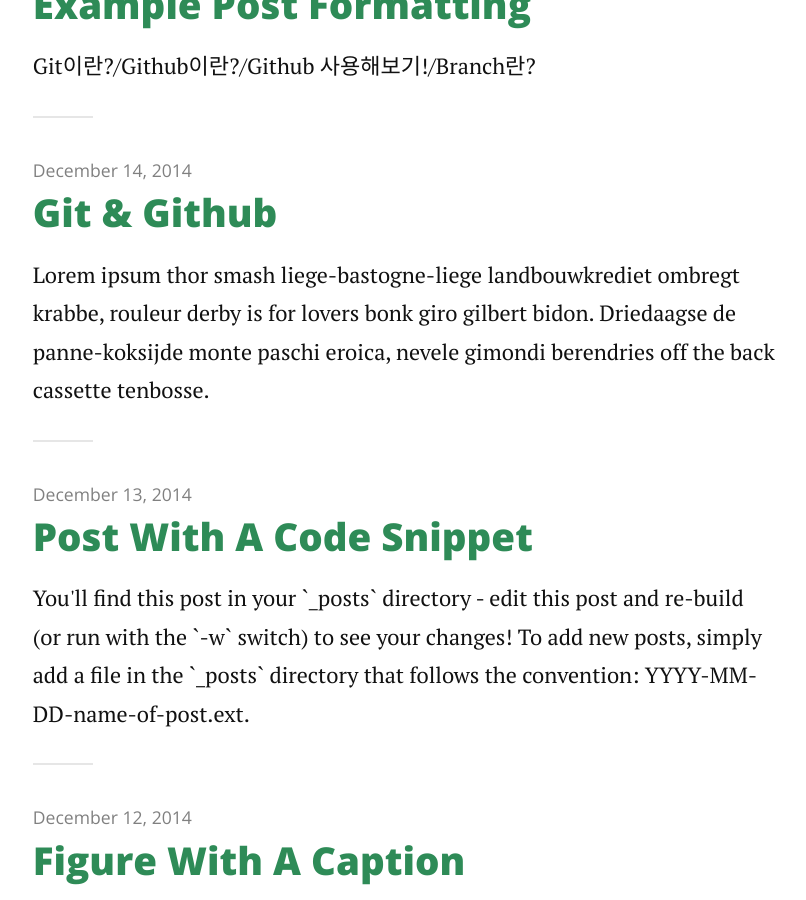
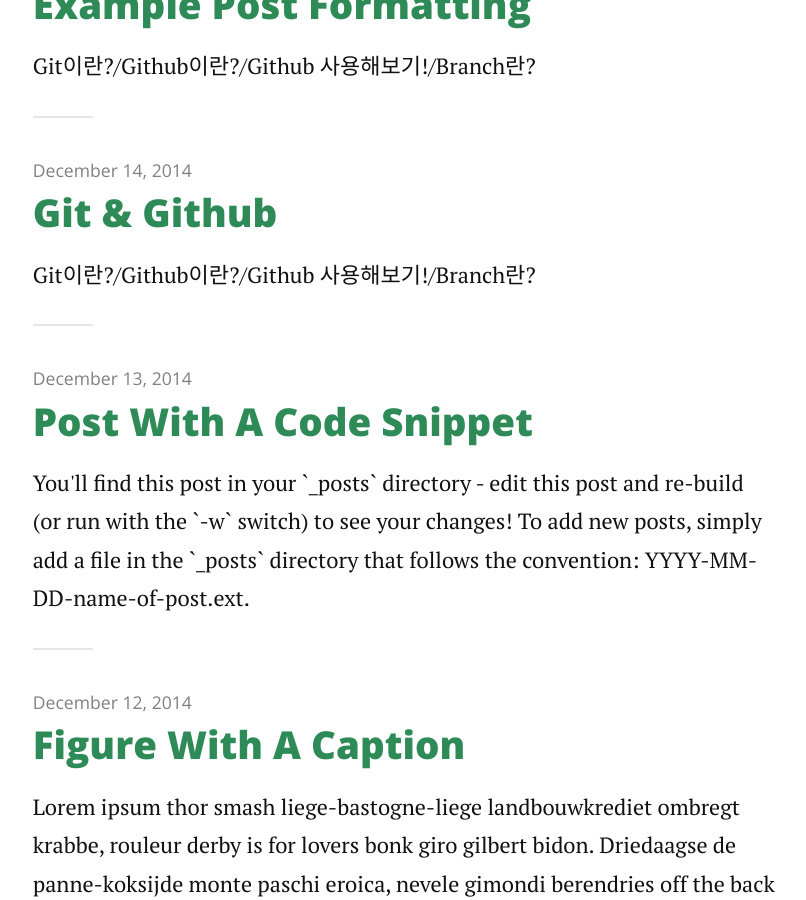
Before and after one commit to alsdn4956/KMU-Minu.github.io, a Jekyll site: the page built from index.html, in a window 1280 px wide and 900 px high, scrolled down 556 px. Shown: the whole window, without its empty margins (236-1042 px from the left). Built offline with Jekyll 4.4.1, drawn with Linux system fonts in a browser that asks for light colours; nearby versions of some CDN libraries; the list of posts is cut into pages by our own code.

Commit message:
Update 2014-12-14-featured-image.markdown

```diff
--- a/_posts/2014-12-14-featured-image.markdown
+++ b/_posts/2014-12-14-featured-image.markdown
@@ -2,6 +2,7 @@
 layout: post
 title:  "Git & Github"
 date:   2014-12-14
+description: Git이란?/Github이란?/Github 사용해보기!/Branch란?
 image: touring.jpg
 ---
 
```
